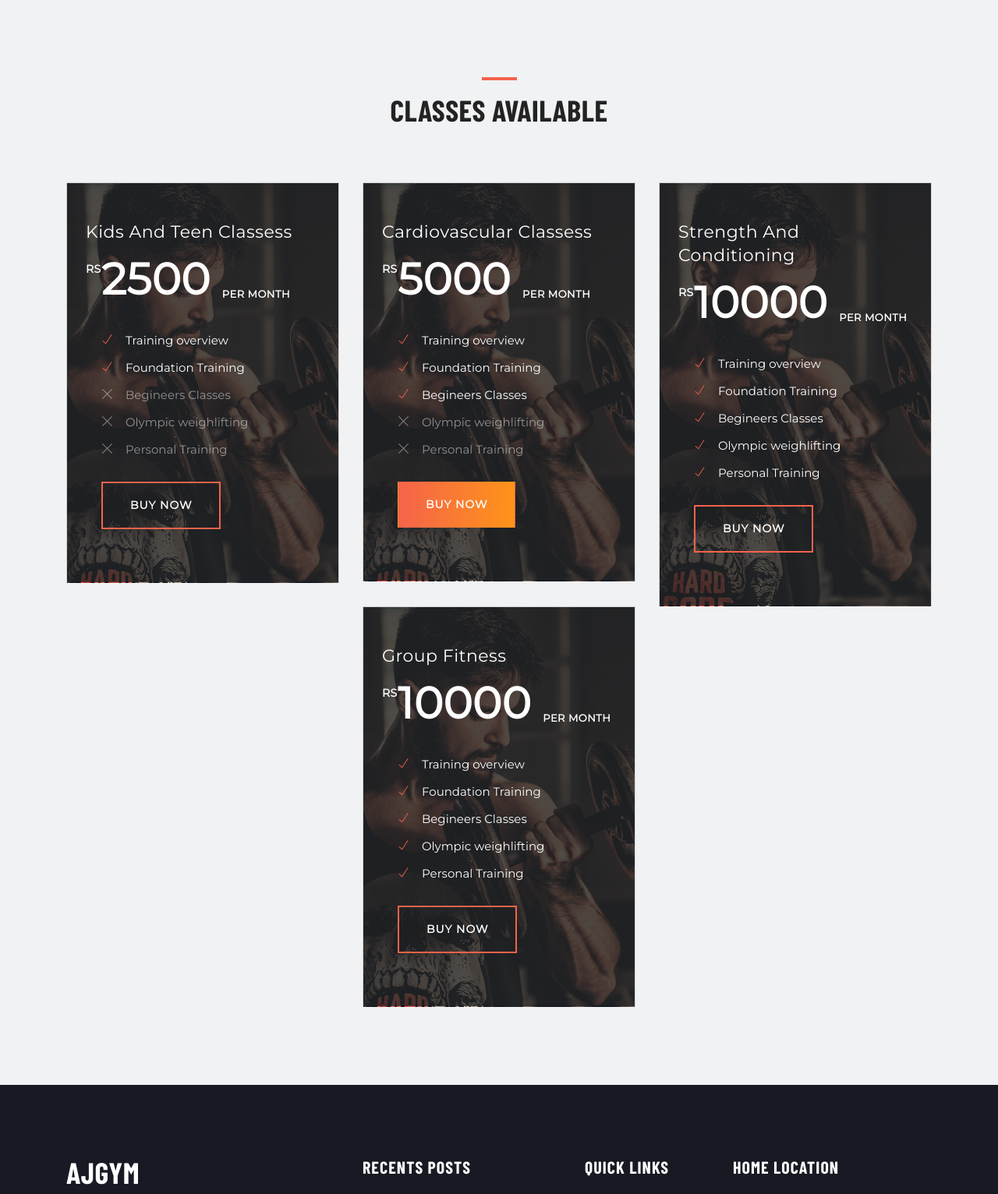
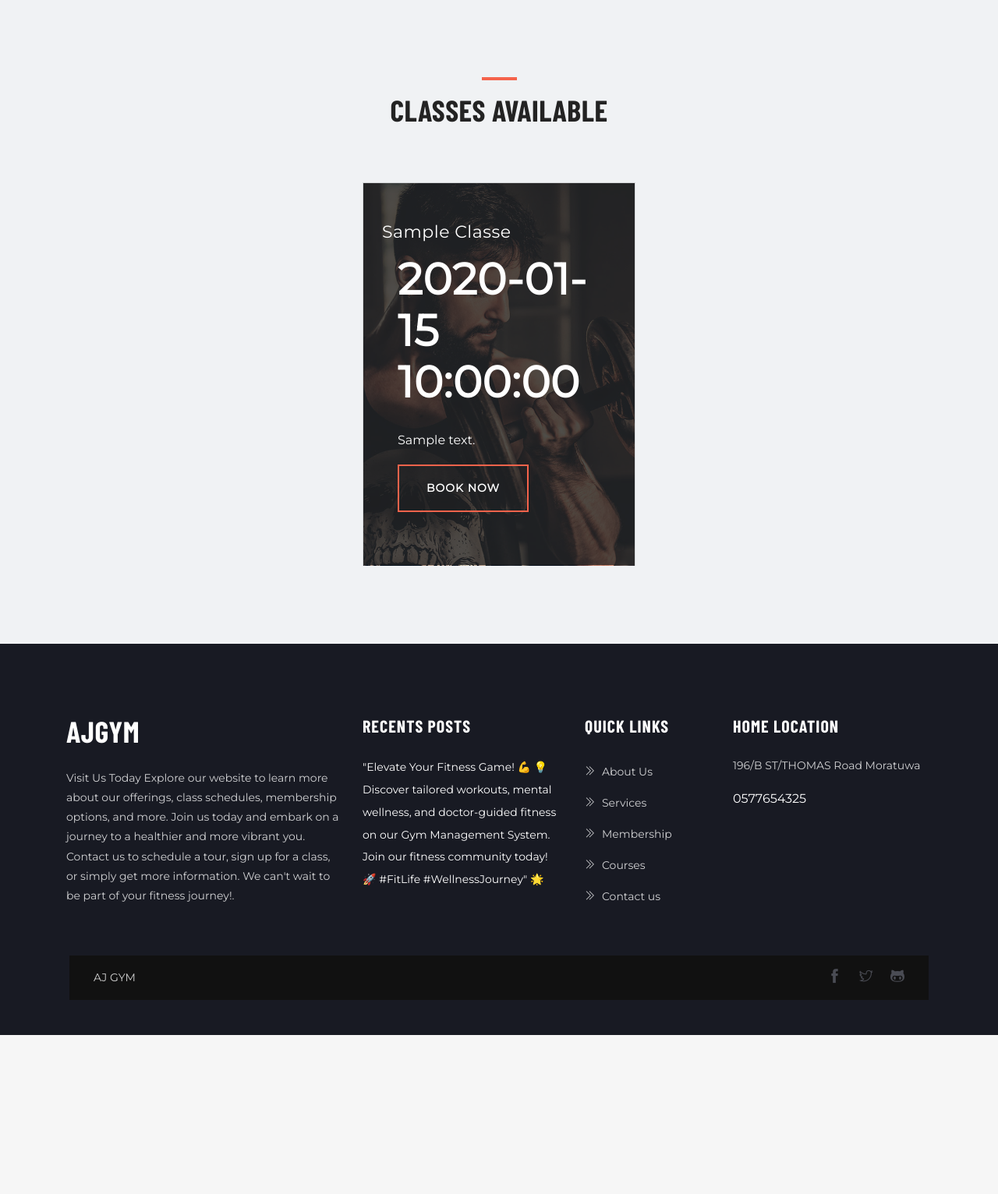
Before and after one commit to WarunaDisanayaka/gym-management-system, a PHP site: page /classes.php in a window 1280 px wide. Shown: the part 367-1899 px from the top of the page at 78% size. After the commit the page ends 1695 px from the top, so only its background shows below. Run offline with PHP 8.4, Linux system fonts and the light colour scheme; tables that the repository leaves empty or names only in its code hold one stand-in row (values such as "Sample post"); a stand-in replaces the project's code that opens the database connection; some libraries are stand-ins or nearby versions.

Commit message:
Classes showing in frontend added

```diff
--- a/classes.php
+++ b/classes.php
@@ -1,3 +1,7 @@
+<?php
+    include "config/db.php";
+    $result = $conn->query("SELECT * FROM classes"); // Assuming your table name is 'classes'
+?>
 <!doctype html>
 
 <!--
@@ -76,83 +80,28 @@
                </div>
             </div>
             <div class="row justify-content-center">
+               <?php
+               // Loop through the result set and display each class
+               while ($row = $result->fetch_assoc()) {
+               ?>
                   <div class="col-lg-4 col-md-6 mb-4 mb-lg-0">
                      <div class="card rounded-0 px-4 py-5 bg-4">
                         <div class="position-relative">
-						<h4 class="card-title text-white text-capitalize font-weight-normal font-secondary">Kids and teen classess</h4>
-						<h3 class="text-lg text-white font-secondary position-relative  mt-2"><sup class="text-sm position-absolute">Rs</sup>2500   <sub>per month</sub></h3>
-
+                           <!-- Assuming you have a 'class_name' column in your 'classes' table -->
+                           <h4 class="card-title text-white text-capitalize font-weight-normal font-secondary"><?php echo $row['name']; ?></h4>
+                           <!-- Assuming you have a 'amount' column in your 'classes' table -->
+                           <h3 class="text-lg text-white font-secondary position-relative  mt-2"><?php echo $row['time_range']; ?></h3>
                            <div class="card-body mt-2">
-							<ul class="list-unstyled lh-35 mb-4">
-								<li class="text-white"><i class="ti-check mr-3 text-color "></i>Training overview</li>
-								<li class="text-white"><i class="ti-check mr-3 text-color "></i>Foundation Training</li>
-								<li class="text-white-50"><i class="ti-close mr-3"></i>Begineers Classes</li>
-								<li class="text-white-50"><i class="ti-close mr-3"></i>Olympic weighlifting</li>
-								<li class="text-white-50"><i class="ti-close mr-3"></i>Personal Training</li>
-							</ul>
-							<a href="#" class="btn btn-solid-border text-white">Buy Now</a>
+                              <!-- Assuming you have a 'description' column in your 'classes' table -->
+                              <p class="text-white"><?php echo $row['description']; ?></p>
+                              <a href="#" class="btn btn-solid-border text-white">Book Now</a>
                            </div>
                         </div>
                      </div>
                   </div>
-
-			<div class="col-lg-4 col-md-6 mb-4 mb-lg-0">
-				<div class="card px-4 py-5  rounded-0 bg-4">
-					<div class="position-relative">
-                        <h4 class="card-title text-white text-capitalize font-weight-normal font-secondary">Cardiovascular classess</h4>
-						<h3 class="text-lg font-secondary position-relative mt-2 text-white "><sup class="text-sm position-absolute">Rs</sup>5000 <sub>per month</sub></h3>
-
-	 					<div class="card-body mt-2">
-							<ul class="list-unstyled lh-35 mb-4">
-								<li class="text-white"><i class="ti-check mr-3 text-color "></i>Training overview</li>
-								<li class="text-white"><i class="ti-check mr-3 text-color "></i>Foundation Training</li>
-								<li class="text-white"><i class="ti-check mr-3 text-color "></i>Begineers Classes</li>
-								<li class="text-white-50"><i class="ti-close mr-3"></i>Olympic weighlifting</li>
-								<li class="text-white-50"><i class="ti-close mr-3"></i>Personal Training</li>
-							</ul>
-							<a href="#" class="btn btn-main">Buy Now</a>
-						</div>
-					</div>
-				</div>
-			</div>
-			<div class="col-lg-4 col-md-6 mb-4 mb-lg-0">
-				<div class="card rounded-0 px-4 py-5 bg-4">
-					<div class="position-relative">
-						<h4 class="card-title text-capitalize font-weight-normal font-secondary text-white ">Strength and conditioning</h4>
-						<h3 class="text-lg text-white font-secondary position-relative mt-2"><sup class="text-sm position-absolute">Rs</sup>10000 <sub>per month</sub></h3>
-
-	 					<div class="card-body mt-2">
-							<ul class="list-unstyled lh-35 mb-4">
-								<li class="text-white"><i class="ti-check mr-3 text-color "></i>Training overview</li>
-								<li class="text-white"><i class="ti-check mr-3 text-color "></i>Foundation Training</li>
-								<li class="text-white"><i class="ti-check mr-3 text-color "></i>Begineers Classes</li>
-								<li class="text-white"><i class="ti-check mr-3 text-color "></i>Olympic weighlifting</li>
-								<li class="text-white"><i class="ti-check mr-3 text-color "></i>Personal Training</li>
-							</ul>
-							<a href="#" class="btn btn-solid-border text-white">Buy Now</a>
-						</div>
-					</div>
-				</div>
-			</div>
-            <div class="col-lg-4 col-md-6 mb-4 mb-lg-0">
-				<div class="card rounded-0 px-4 py-5 bg-4">
-					<div class="position-relative">
-						<h4 class="card-title text-capitalize font-weight-normal font-secondary text-white ">Group fitness</h4>
-						<h3 class="text-lg text-white font-secondary position-relative mt-2"><sup class="text-sm position-absolute">Rs</sup>10000 <sub>per month</sub></h3>
-
-	 					<div class="card-body mt-2">
-							<ul class="list-unstyled lh-35 mb-4">
-								<li class="text-white"><i class="ti-check mr-3 text-color "></i>Training overview</li>
-								<li class="text-white"><i class="ti-check mr-3 text-color "></i>Foundation Training</li>
-								<li class="text-white"><i class="ti-check mr-3 text-color "></i>Begineers Classes</li>
-								<li class="text-white"><i class="ti-check mr-3 text-color "></i>Olympic weighlifting</li>
-								<li class="text-white"><i class="ti-check mr-3 text-color "></i>Personal Training</li>
-							</ul>
-							<a href="#" class="btn btn-solid-border text-white">Buy Now</a>
-						</div>
-					</div>
-				</div>
-			</div>
+               <?php
+               }
+               ?>
             </div>
          </div>
       </section>
```
Lines whose indentation alone changed are shown as unchanged.
